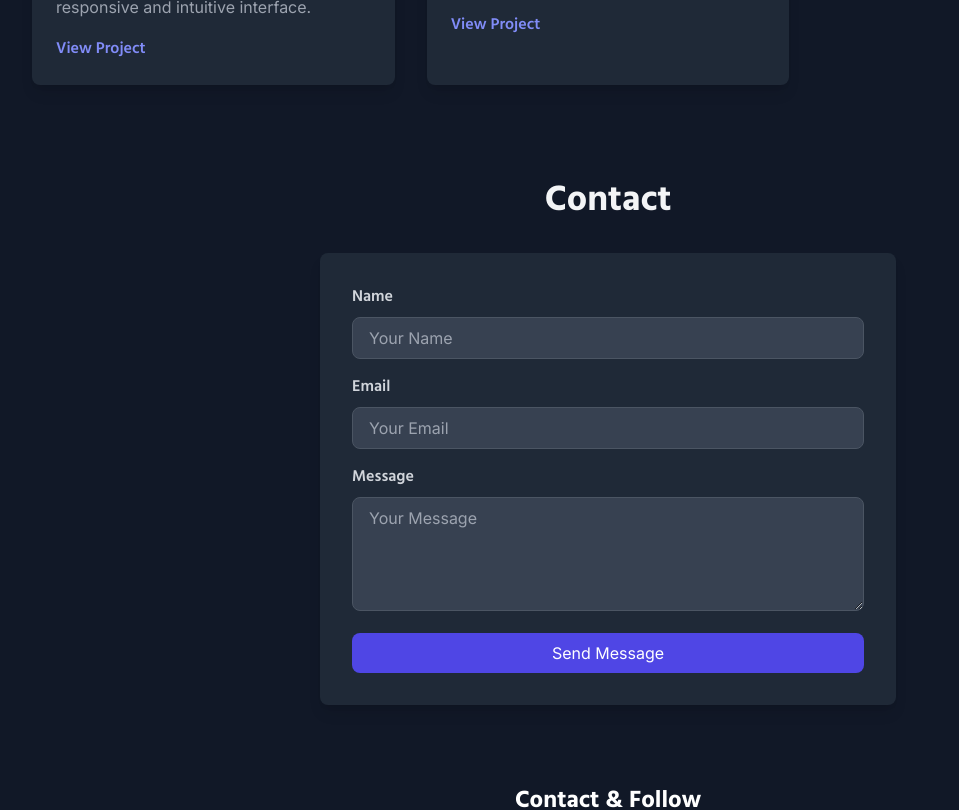
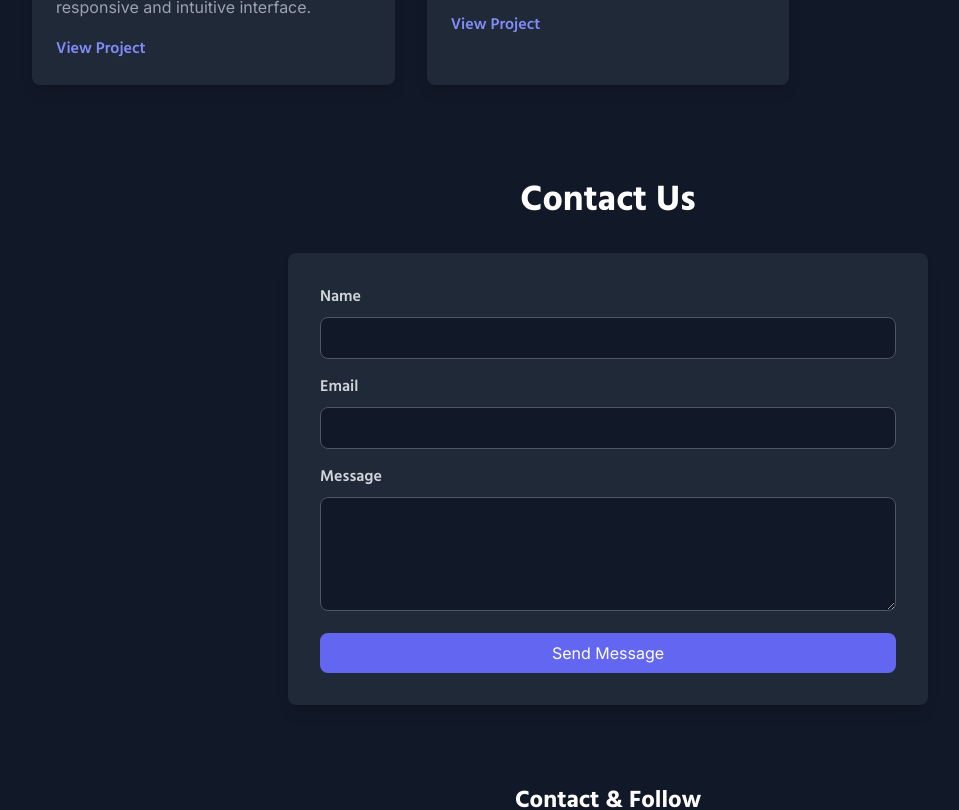
Before and after one commit to RikyAdiPutra/my-web-portfolio, a Next.js app: page / in a window 1280 px wide. Shown: the part 1940-2750 px from the top of the page, without its empty margins (32-991 px from the left). Built offline with nearby package versions, Linux system fonts and the light colour scheme; no server answers.

Commit message:
create contact new

```diff
--- a/package.json
+++ b/package.json
@@ -9,6 +9,7 @@
     "lint": "next lint"
   },
   "dependencies": {
+    "@emailjs/browser": "^4.4.1",
     "emailjs-com": "^3.2.0",
     "next": "14.2.3",
     "react": "^18",
--- a/src/app/page.js
+++ b/src/app/page.js
@@ -5,6 +5,7 @@ import Projects from "../components/Projects";
 import Contact from "../components/Contact";
 import Footer from "../components/Footer";
 import Articles from "@/components/Articles";
+import { ContactUs } from "@/components/ContactEx";
 
 export default function Home() {
   return (
@@ -24,7 +25,7 @@ export default function Home() {
           <Projects />
         </section>
         <section id="contact">
-          <Contact />
+          <ContactUs />
         </section>
       </main>
       <Footer />
--- a/src/components/Contact.jsx
+++ /dev/null
@@ -1,116 +0,0 @@
-"use client";
-
-import emailjs from "emailjs-com";
-
-export default function Contact() {
-  const handleSubmit = (event) => {
-    event.preventDefault();
-
-    const name = event.target.name.value.trim();
-    const email = event.target.email.value.trim();
-    const message = event.target.message.value.trim();
-
-    if (!name || !email || !message) {
-      alert("Please fill in all fields.");
-      return;
-    }
-
-    if (!/^[\w-]+(\.[\w-]+)*@([\w-]+\.)+[a-zA-Z]{2,7}$/.test(email)) {
-      alert("Please enter a valid email address.");
-      return;
-    }
-
-    const templateParams = {
-      name: name,
-      email: email,
-      message: message,
-    };
-
-    emailjs
-      .send(
-        "service_fb0ht9k",
-        "template_yjz1jyr",
-        templateParams,
-        "7EwoD37KBURq7vm0k"
-      )
-      .then(
-        (response) => {
-          console.log("SUCCESS!", response.status, response.text);
-          alert("Message sent successfully!");
-        },
-        (error) => {
-          console.log("FAILED...", error);
-          alert("Message failed to send. Please try again.");
-        }
-      );
-  };
-  return (
-    <section id="contact" className="bg-gray-900 text-white py-12 px-16">
-      <div className="container mx-auto">
-        <h2 className="text-4xl font-bold text-gray-100 mb-8 text-center font-hind">
-          Contact
-        </h2>
-        <div className="flex justify-center">
-          <div className="w-full md:w-1/2 bg-gray-800 shadow-lg rounded-lg p-8">
-            <form onSubmit={handleSubmit} method="POST">
-              <div className="mb-4">
-                <label
-                  htmlFor="name"
-                  className="block text-gray-300 font-semibold mb-2 font-hind"
-                >
-                  Name
-                </label>
-                <input
-                  type="text"
-                  id="name"
-                  name="name"
-                  placeholder="Your Name"
-                  className="w-full px-4 py-2 bg-gray-700 border border-gray-600 rounded-lg text-white placeholder-gray-400 focus:outline-none focus:ring-2 focus:ring-indigo-500"
-                  required
-                />
-              </div>
-              <div className="mb-4">
-                <label
-                  htmlFor="email"
-                  className="block text-gray-300 font-semibold mb-2 font-hind"
-                >
-                  Email
-                </label>
-                <input
-                  type="email"
-                  id="email"
-                  name="email"
-                  placeholder="Your Email"
-                  className="w-full px-4 py-2 bg-gray-700 border border-gray-600 rounded-lg text-white placeholder-gray-400 focus:outline-none focus:ring-2 focus:ring-indigo-500"
-                  required
-                />
-              </div>
-              <div className="mb-4">
-                <label
-                  htmlFor="message"
-                  className="block text-gray-300 font-semibold mb-2 font-hind"
-                >
-                  Message
-                </label>
-                <textarea
-                  id="message"
-                  name="message"
-                  placeholder="Your Message"
-                  className="w-full px-4 py-2 bg-gray-700 border border-gray-600 rounded-lg text-white placeholder-gray-400 focus:outline-none focus:ring-2 focus:ring-indigo-500"
-                  rows="4"
-                  required
-                ></textarea>
-              </div>
-              <button
-                type="submit"
-                className="w-full bg-indigo-600 text-white py-2 px-4 rounded-lg hover:bg-indigo-700 focus:outline-none focus:ring-2 focus:ring-indigo-500 transition duration-300"
-              >
-                Send Message
-              </button>
-            </form>
-          </div>
-        </div>
-      </div>
-    </section>
-  );
-}
--- /dev/null
+++ b/src/components/ContactEx.jsx
@@ -0,0 +1,141 @@
+"use client";
+
+import React, { useRef, useState } from "react";
+import emailjs from "@emailjs/browser";
+
+export const ContactUs = () => {
+  const form = useRef();
+  const [success, setSuccess] = useState(false);
+  const [error, setError] = useState("");
+  const [loading, setLoading] = useState(false);
+
+  const sendEmail = (e) => {
+    e.preventDefault();
+    setLoading(true);
+
+    emailjs
+      .sendForm("service_bq00504", "template_u0bd7n9", form.current, {
+        publicKey: "7EwoD37KBURq7vm0k",
+      })
+      .then(
+        () => {
+          setSuccess(true);
+          setError("");
+          form.current.reset();
+          setLoading(false);
+
+          setTimeout(() => {
+            setSuccess(false);
+          }, 3000);
+        },
+        (error) => {
+          setError("Failed to send message. Please try again.");
+          setSuccess(false);
+          setLoading(false);
+        }
+      );
+  };
+
+  return (
+    <section id="contact" className="py-12 bg-gray-900 text-white">
+      <div className="container mx-auto">
+        <h2 className="text-4xl font-bold mb-8 text-center font-hind">
+          Contact Us
+        </h2>
+        <div className="flex justify-center">
+          <div className="w-full md:w-1/2 bg-gray-800 shadow-lg rounded-lg p-8">
+            <form ref={form} onSubmit={sendEmail}>
+              <div className="mb-4">
+                <label
+                  htmlFor="user_name"
+                  className="block text-gray-300 font-semibold mb-2 font-hind"
+                >
+                  Name
+                </label>
+                <input
+                  type="text"
+                  id="user_name"
+                  name="user_name"
+                  className="w-full px-4 py-2 border border-gray-600 rounded-lg bg-gray-900 text-white focus:outline-none focus:ring-2 focus:ring-indigo-500"
+                  required
+                />
+              </div>
+              <div className="mb-4">
+                <label
+                  htmlFor="user_email"
+                  className="block text-gray-300 font-semibold mb-2 font-hind"
+                >
+                  Email
+                </label>
+                <input
+                  type="email"
+                  id="user_email"
+                  name="user_email"
+                  className="w-full px-4 py-2 border border-gray-600 rounded-lg bg-gray-900 text-white focus:outline-none focus:ring-2 focus:ring-indigo-500"
+                  required
+                />
+              </div>
+              <div className="mb-4">
+                <label
+                  htmlFor="message"
+                  className="block text-gray-300 font-semibold mb-2 font-hind"
+                >
+                  Message
+                </label>
+                <textarea
+                  id="message"
+                  name="message"
+                  className="w-full px-4 py-2 border border-gray-600 rounded-lg bg-gray-900 text-white focus:outline-none focus:ring-2 focus:ring-indigo-500"
+                  rows="4"
+                  required
+                ></textarea>
+              </div>
+
+              {loading ? (
+                <span className="flex justify-center items-center">
+                  <svg
+                    className="w-6 h-6 mr-2 animate-spin text-white"
+                    xmlns="http://www.w3.org/2000/svg"
+                    viewBox="0 0 24 24"
+                    fill="none"
+                    stroke="currentColor"
+                    strokeWidth="2"
+                    strokeLinecap="round"
+                    strokeLinejoin="round"
+                  >
+                    <circle
+                      cx="12"
+                      cy="12"
+                      r="10"
+                      stroke="currentColor"
+                      strokeWidth="4"
+                    />
+                    <path d="M4 12a8 8 0 0 1 16 0" />
+                  </svg>
+                  Sending...
+                </span>
+              ) : (
+                <button
+                  type="submit"
+                  className="w-full bg-indigo-500 text-white py-2 px-4 rounded-lg hover:bg-indigo-600 focus:outline-none focus:ring-2 focus:ring-indigo-500 transition duration-300"
+                >
+                  Send Message
+                </button>
+              )}
+              {success && (
+                <p className="mt-4 text-green-400 text-center font-hind">
+                  Message sent successfully!
+                </p>
+              )}
+              {error && (
+                <p className="mt-4 text-red-400 text-center font-hind">
+                  {error}
+                </p>
+              )}
+            </form>
+          </div>
+        </div>
+      </div>
+    </section>
+  );
+};
```
Also changed, not shown: 2 other files (tests, documents, lock files or other folders).
